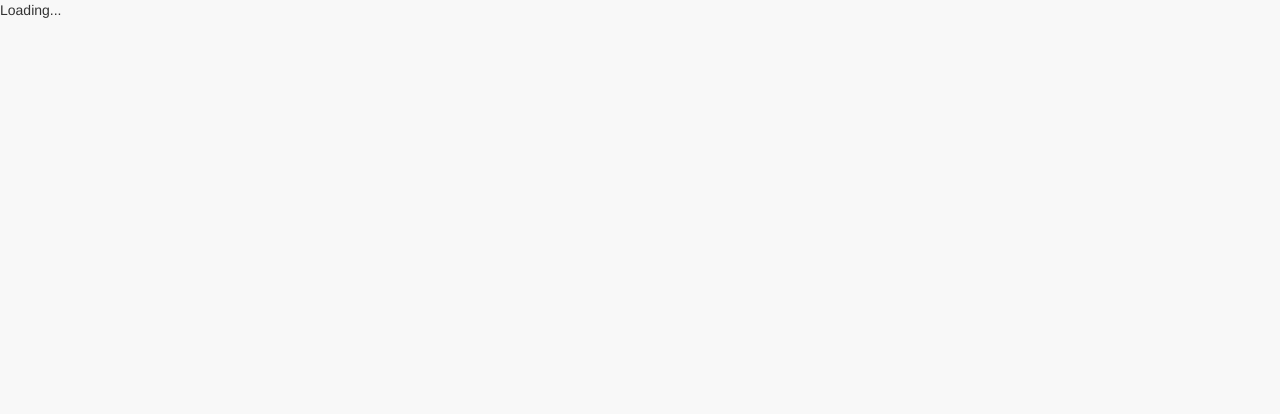
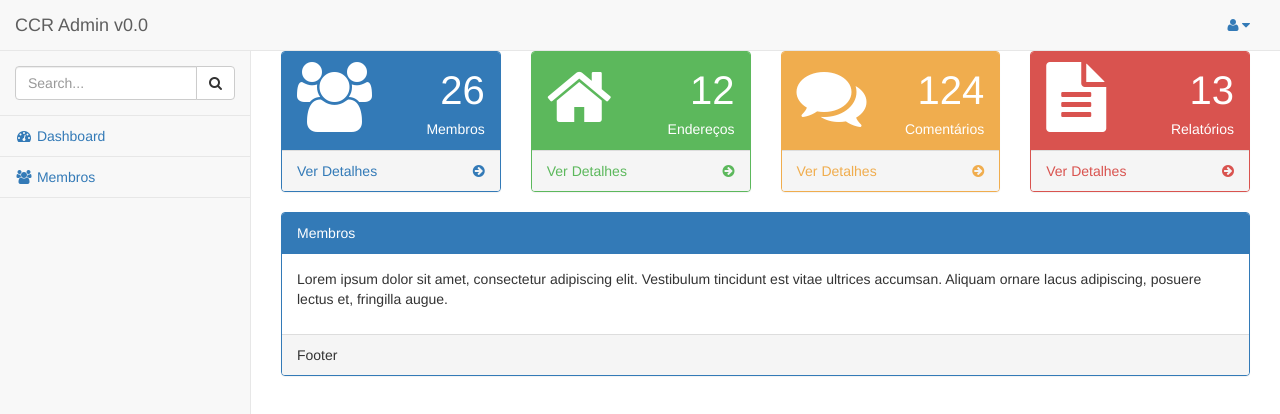
Before and after one commit to fbrisola/ccr-front, an Angular app: page /people in a window 1280 px wide. Shown: the top 414 px of the page. Built offline with nearby package versions, Linux system fonts and the light colour scheme.

Commit message:
routes (Membros) to people component

```diff
--- a/src/app/addresses.component.ts
+++ b/src/app/addresses.component.ts
@@ -1,7 +1,6 @@
 import { Component } from '@angular/core';
 
 @Component({
-    moduleId: module.id,
     selector: 'address',
     template: '',
 })
--- a/src/app/app.component.html
+++ b/src/app/app.component.html
@@ -51,7 +51,7 @@
                         <a href="index.html"><i class="fa fa-dashboard fa-fw"></i> Dashboard</a>
                     </li>
                     <li>
-                        <a routerLink="/person" routerLinkActive="active"><i class="fa fa-users fa-fw"></i> Membros</a>
+                        <a routerLink="/people"><i class="fa fa-users fa-fw"></i> Membros</a>
                     </li>
                 </ul>
             </div>
@@ -155,24 +155,8 @@
 
         <!-- Aqui entram as views -->
         <div class="row">
-            <div class="col-lg-12">
-                <div class="panel panel-primary">
-                    <div class="panel-heading">
-                        Aqui entram as views
-                    </div>
-                    <div class="panel-body">
-                        <p>Lorem ipsum dolor sit amet, consectetur adipiscing elit. Vestibulum tincidunt est vitae ultrices accumsan. Aliquam ornare lacus adipiscing, posuere lectus et, fringilla augue.</p>
-                    </div>
-                    <div class="panel-footer">
-                        Footer
-                    </div>
-                </div>
-            </div>
-            <!-- /.col-lg-12 -->
             <router-outlet></router-outlet>
         </div>
-
-
         <!-- Fim das views -->
 
         <!-- /#page-wrapper -->
--- a/src/app/dashboard.component.ts
+++ b/src/app/dashboard.component.ts
@@ -1,7 +1,6 @@
 import { Component } from '@angular/core';
 
 @Component({
-    moduleId: module.id,
     selector: 'dashboard',
     template: '',
 })
--- a/src/app/people.component.html
+++ b/src/app/people.component.html
@@ -1,12 +1,14 @@
-<div class="row">
-    <div class="col-lg-12">
-        <h1 class="page-header">{{title}}</h1>
+<div class="col-lg-12">
+    <div class="panel panel-primary">
+        <div class="panel-heading">
+            {{title}}
+        </div>
+        <div class="panel-body">
+            <p>Lorem ipsum dolor sit amet, consectetur adipiscing elit. Vestibulum tincidunt est vitae ultrices accumsan. Aliquam ornare lacus adipiscing, posuere lectus et, fringilla augue.</p>
+        </div>
+        <div class="panel-footer">
+            Footer
+        </div>
     </div>
-    <!-- /.col-lg-12 -->
 </div>
-<!-- /.row -->
-<div class="row">
-    Aqui vai o conteúdo da view
-</div>
-<!-- /.row -->
-</div>
+<!-- /.col-lg-12 -->
--- a/src/app/people.component.ts
+++ b/src/app/people.component.ts
@@ -1,9 +1,8 @@
 import { Component } from '@angular/core';
 
 @Component({
-    moduleId: module.id,
     selector: 'people',
-    templateUrl: 'people.component.html',
+    templateUrl: './people.component.html',
 })
 
 export class PeopleComponent {
```
